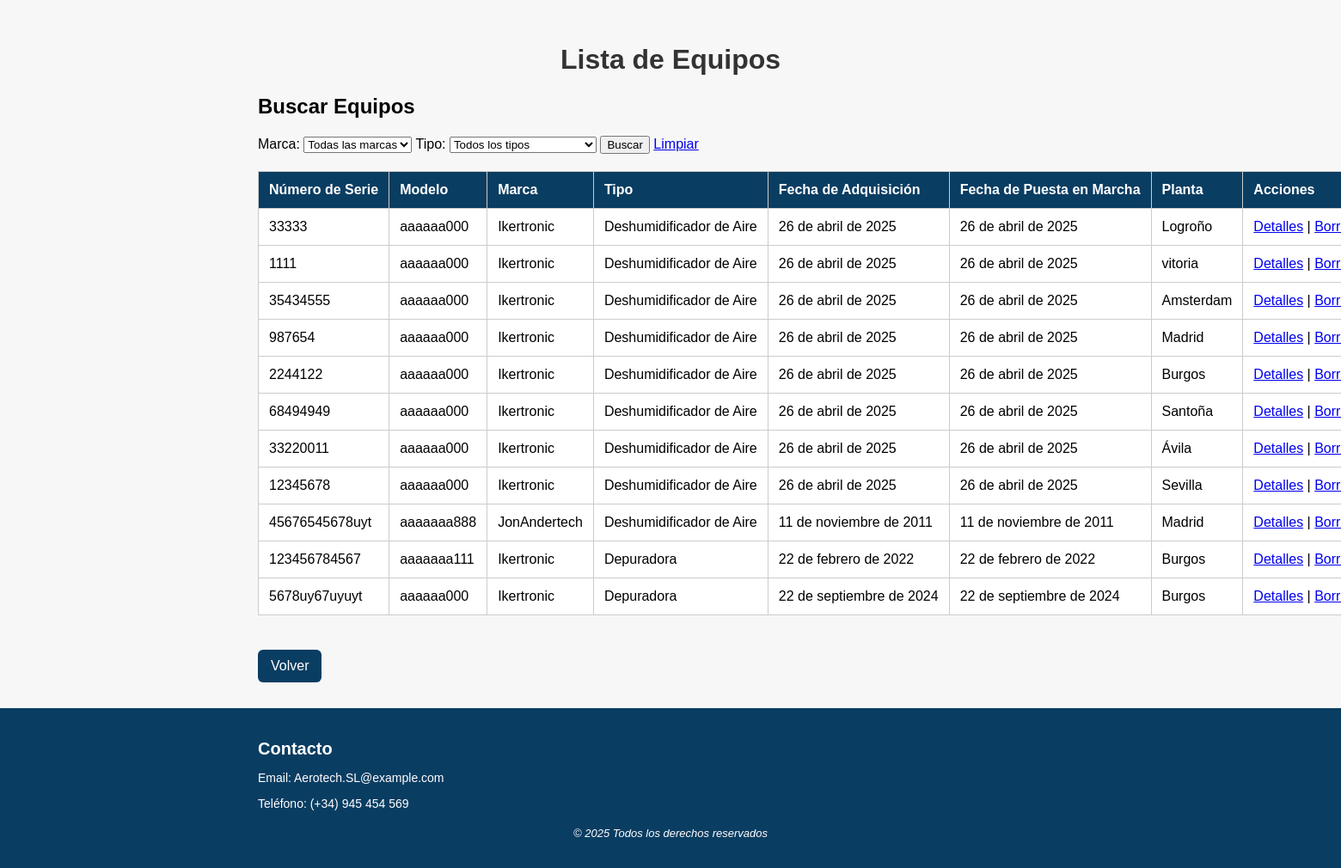
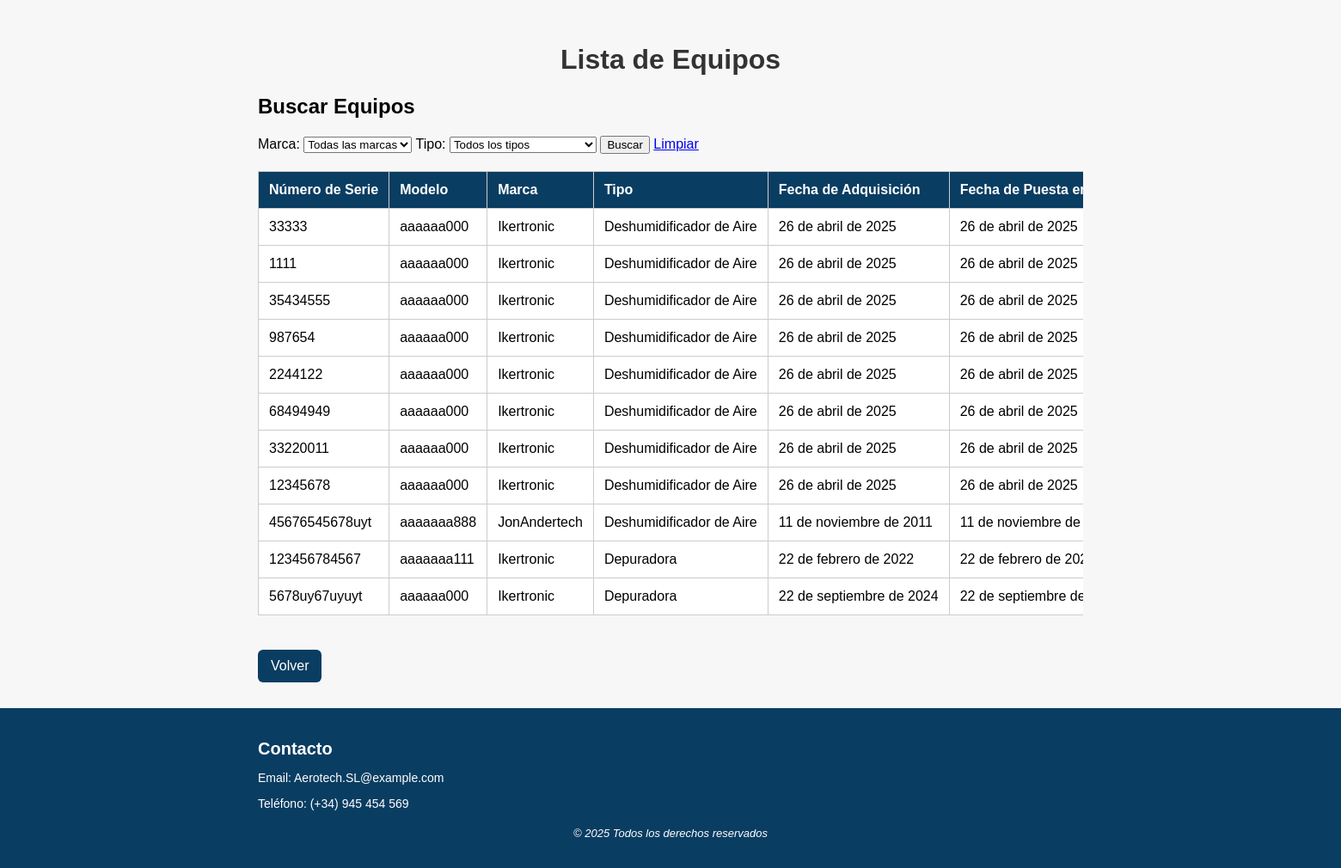
Before and after one commit to JonAnderInf/Proyecto-IW-2025, a Django app: page /Aerotech/equipos/ in a window 1560 px wide; the page is wider, and only the part inside the window is pictured. Shown: the part 96-1106 px from the top of that part at 86% size. Run offline with Django 4.2, Linux system fonts and the light colour scheme; data comes from the database, SQL or seed files in the repository; both versions use the stored data as it was after the commit.

Commit message:
Modificar BD y aplicar clase y estilos a la tabla de lista_equipos.

```diff
--- a/ProyectoWeb/Aerotech/templates/lista_equipos.html
+++ b/ProyectoWeb/Aerotech/templates/lista_equipos.html
@@ -29,6 +29,8 @@
 </form>
 
 <!-------------------------------------------------------------------------------TABLA FILTRADA ---------------------------------------------------------------------------------->
+
+<div class="lista_informacion">
   <table>
     <thead>
       <tr>
@@ -66,6 +68,9 @@
     </tbody>
   </table>
 
+</div>
   <a class="btn" href="{% url 'home' %}">Volver</a>
 
+
+
 {% endblock %}
```
Also changed, not shown: ProyectoWeb/db.sqlite3. Lines whose indentation alone changed are shown as unchanged.
